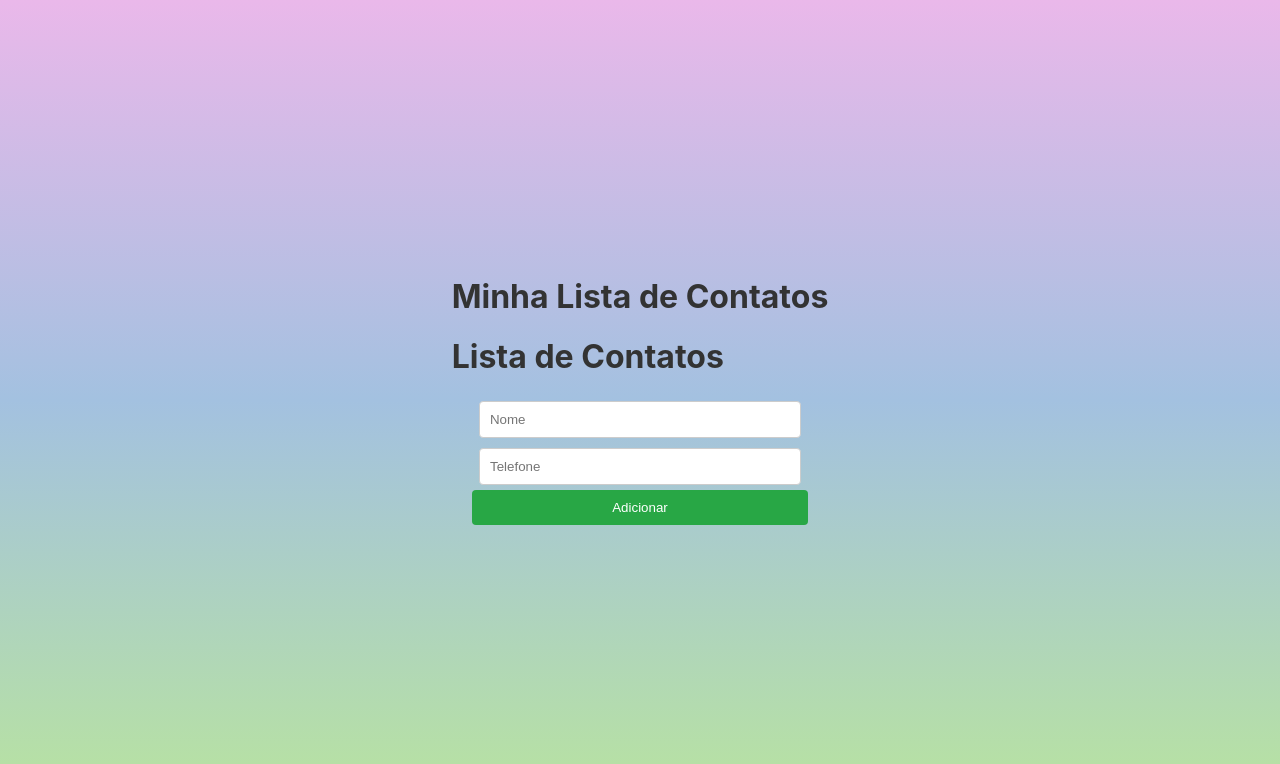
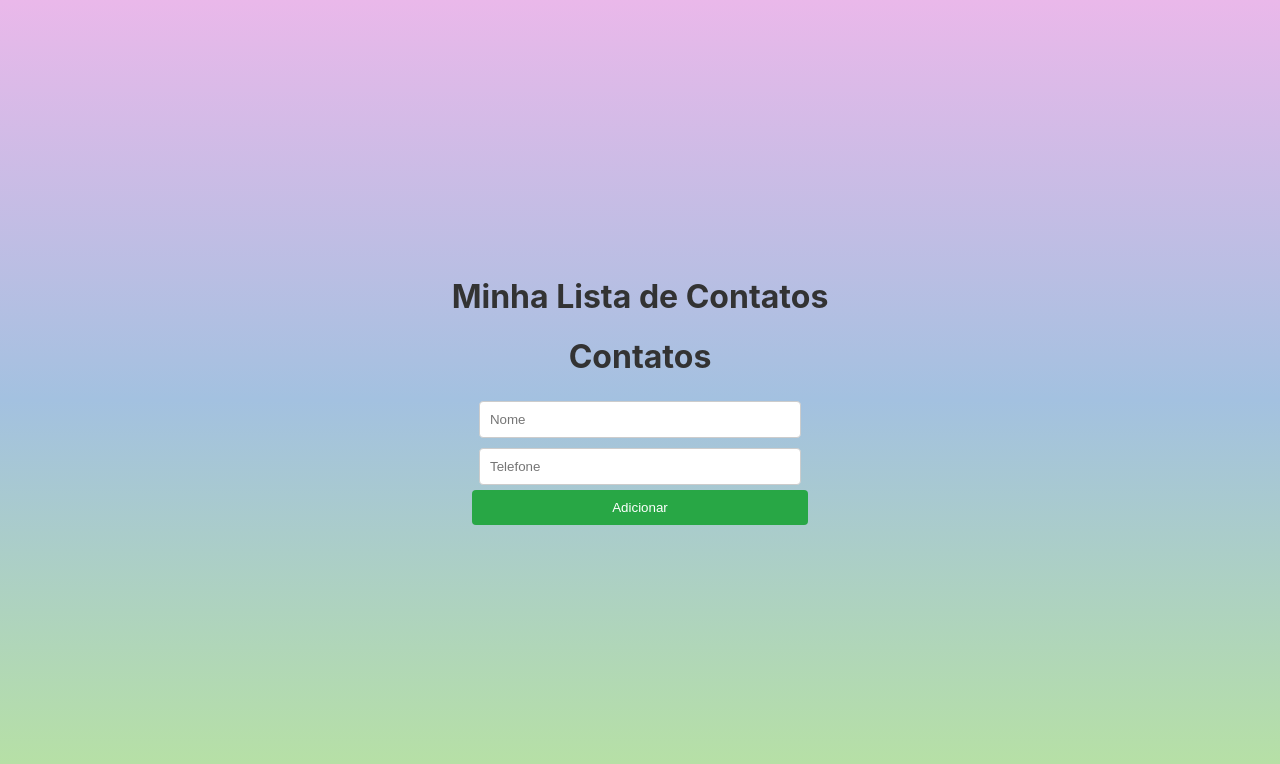
Before and after one commit to machado-gabys/Lista-De-Contatos, a React (Create React App) app: page / in a window 1280 px wide. Shown: the top 764 px of the page. Built offline with nearby package versions, Linux system fonts and the light colour scheme.

Commit message:
fix: ajustes em estrutura de pastas

```diff
--- a/src/App.tsx
+++ b/src/App.tsx
@@ -1,6 +1,6 @@
 // src/App.tsx
-import './App.css';
-import Main from './Main'; // Importando o componente Main que contém a lógica da aplicação
+import Main from './Main';
+import './styles/App.css';
 
 function App() {
   return (
--- a/src/Main.tsx
+++ b/src/Main.tsx
@@ -34,12 +34,13 @@ const App: React.FC = () => {
 
   return (
     <div>
-      <h1>Lista de Contatos</h1>
+      <center>
+      <h1>Contatos</h1>
       <FormularioContato
         contatoAtual={contatoAtual}
         onAdicionar={adicionarContato}
         onEditar={editarContato}
-      />
+      /></center>
       <ListaContatos
         contatos={contatos}
         onEditar={setContatoAtual}
--- a/src/index.tsx
+++ b/src/index.tsx
@@ -1,8 +1,8 @@
 import React from 'react';
 import ReactDOM from 'react-dom/client';
-import './index.css';
 import App from './App';
 import reportWebVitals from './reportWebVitals';
+import './styles/index.css';
 
 const root = ReactDOM.createRoot(
   document.getElementById('root') as HTMLElement
```
Also changed, not shown: src/components/FormularioContato.tsx (+2 -8 lines), src/components/interfaces/IFormularioContato.tsx (added, +8 -0 lines), src/styles/App.css (renamed from src/App.css), src/styles/index.css (renamed from src/index.css).
